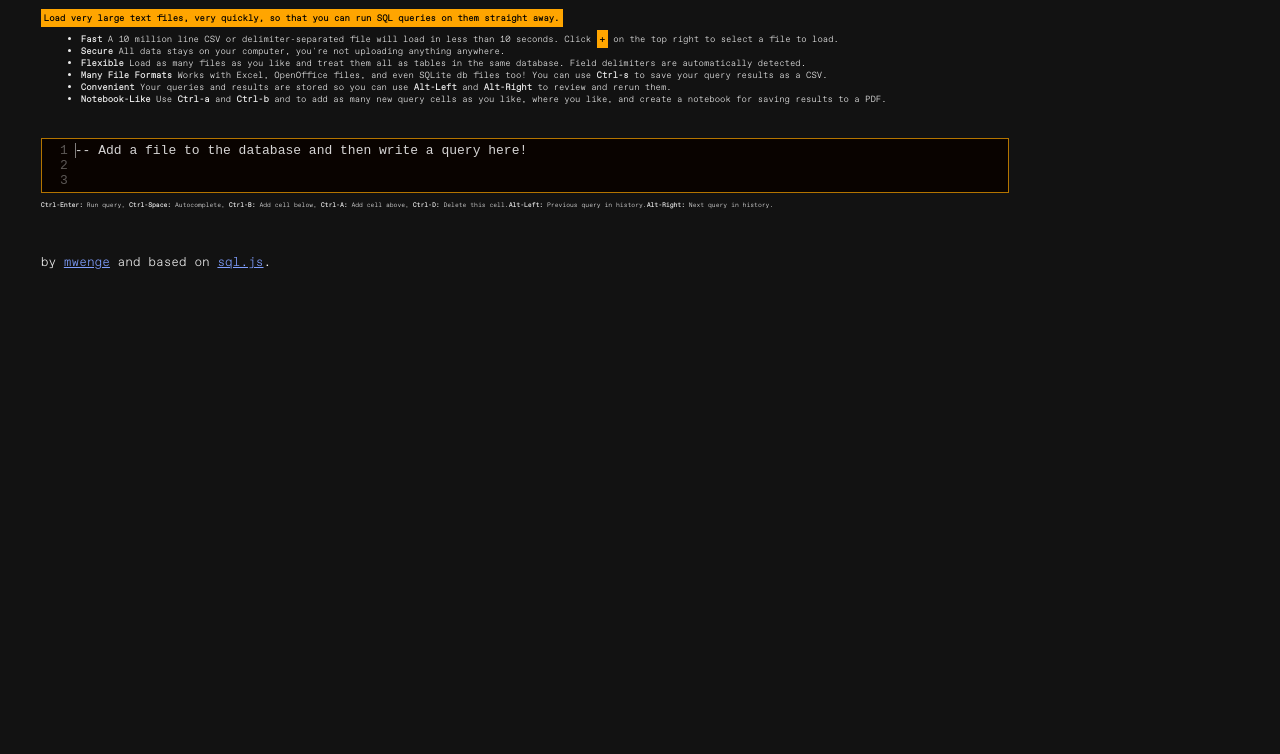
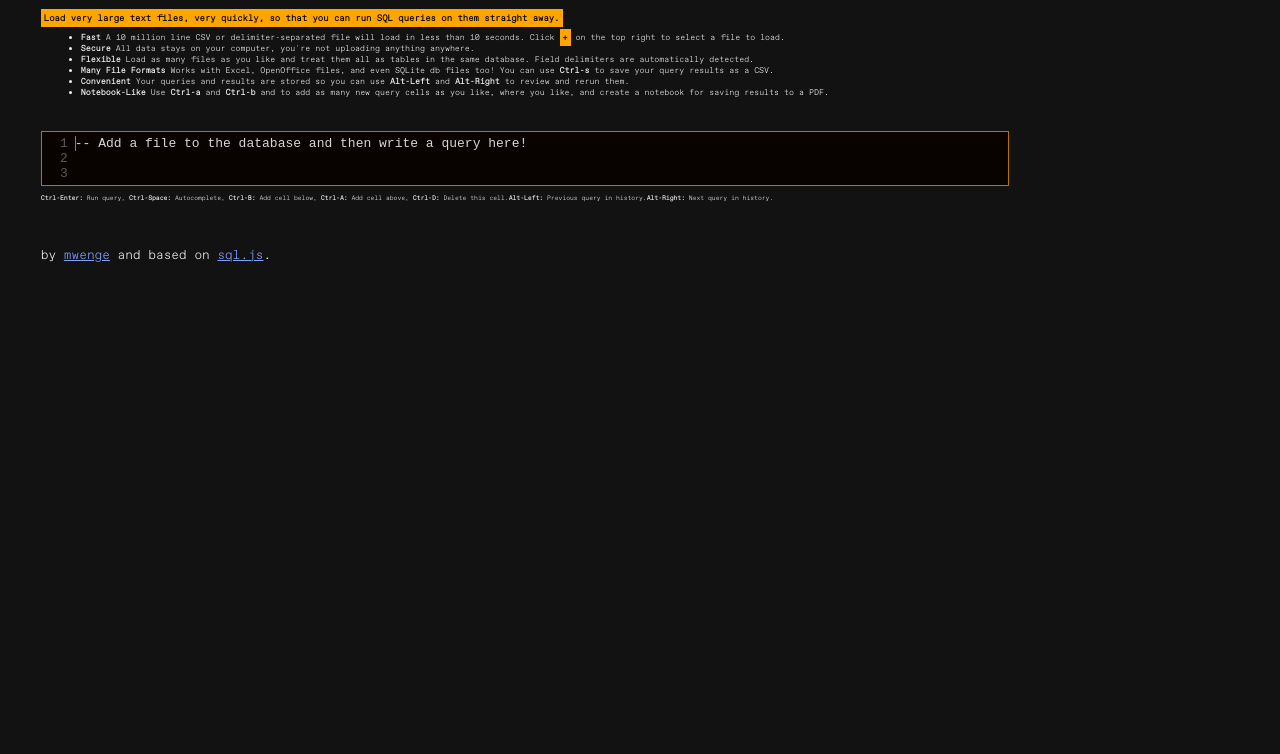
Before and after one commit to mwenge/dirtylittlesql.com, a plain HTML site: page index.html in a window 1280 px wide. Shown: the part 46-800 px from the top of the page. Drawn offline with Linux system fonts and the light colour scheme; no server answers; files whose address does not match are found by name.

Commit message:
Update some text

```diff
--- a/demo.css
+++ b/demo.css
@@ -85,6 +85,9 @@ body{
 .intro {
   font-family: 'ABCFavoritMono';
   font-size: 0.7vw;
+}
+.intro>ul {
+  font-size: 0.65vw;
 }
 .tips {
   font-family: 'ABCFavoritMono';
```
